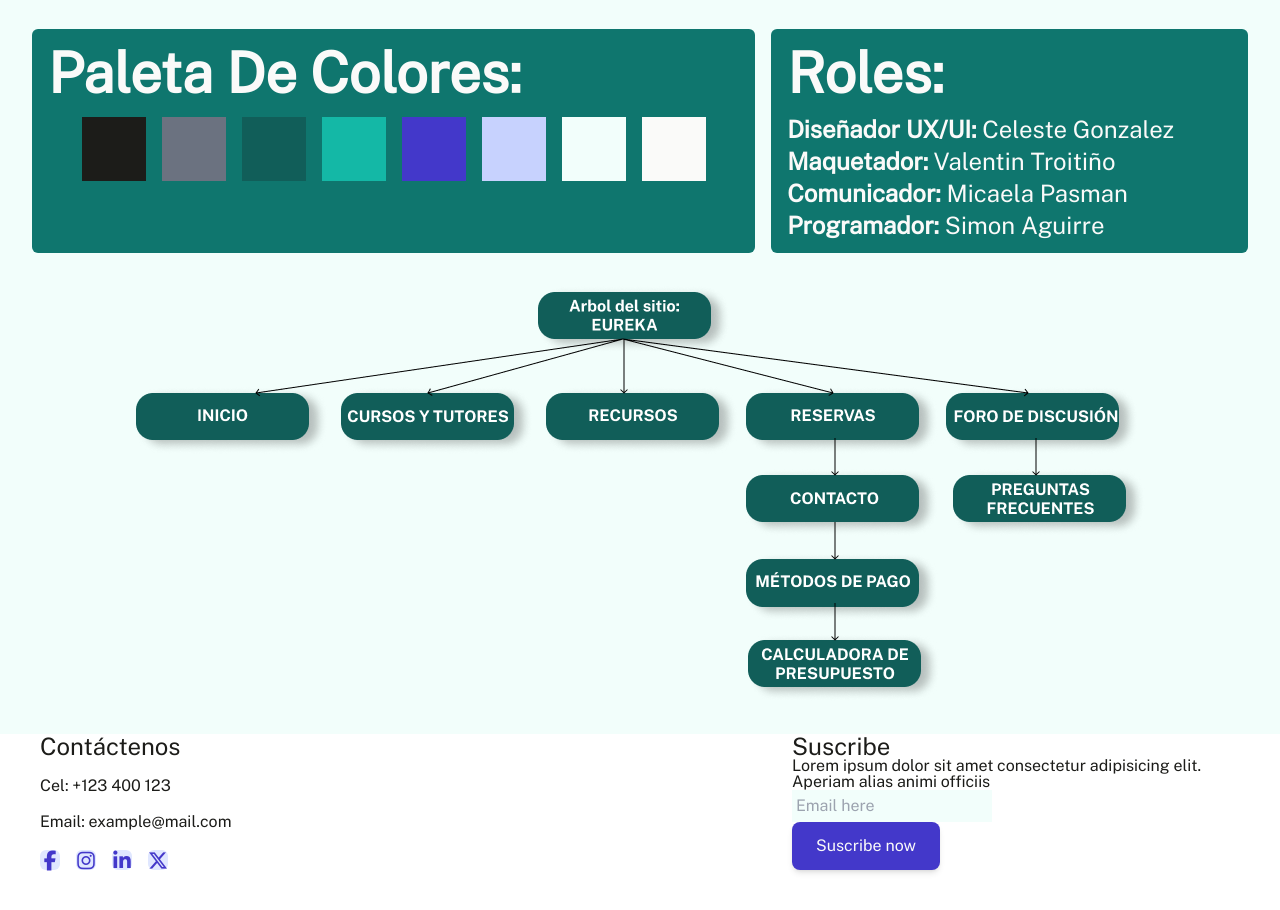
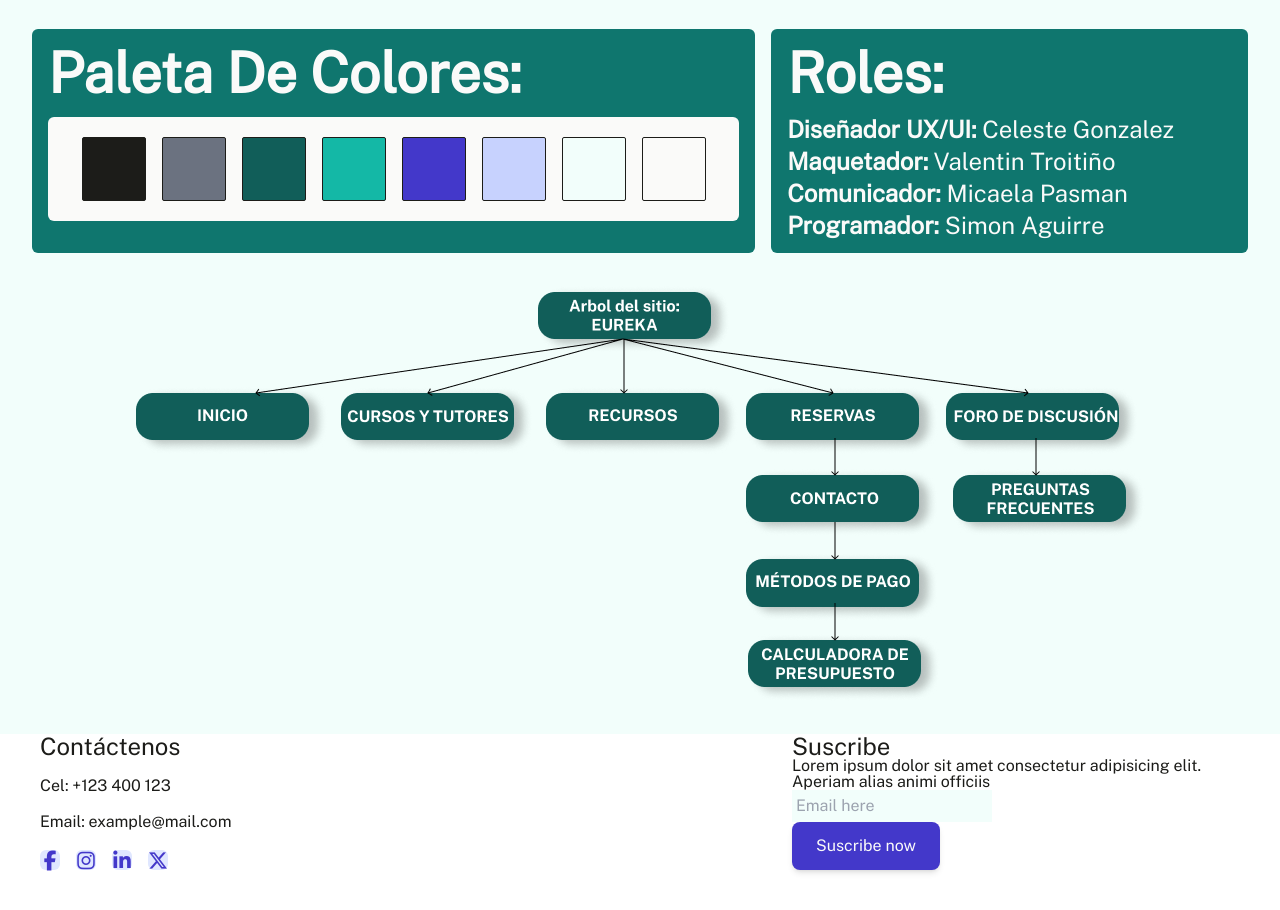
Before and after one commit to vtroitino-uade/Eureka, a website: page avances.html in a window 1280 px wide. Shown: the part 923-1833 px from the top of the page. Drawn offline with nearby package versions, Linux system fonts and the light colour scheme; a web font is replaced by a local one.

Commit message:
Actualizo como se ve la paleta de colores

```diff
--- a/avances.html
+++ b/avances.html
@@ -61,37 +61,37 @@
         <!-- Paleta de Colores -->
         <div class="bg-teal-700 rounded-md p-4 text-white col-span-3">
           <h2 class="text-white">Paleta De Colores:</h2>
-          <div class="flex flex-wrap justify-center mt-4 gap-4">
+          <div class="flex flex-wrap justify-center items-center mt-4 gap-4 rounded-md bg-white p-5">
             <div class="flex flex-col items-center">
-              <div class="size-16 bg-black"></div>
+              <div class="size-16 bg-black border border-black rounded-sm"></div>
               <!-- <p class="text-white">#111E59</p> -->
             </div>
             <div class="flex flex-col items-center">
-              <div class="size-16 bg-gray-500"></div>
+              <div class="size-16 bg-gray-500 border border-black rounded-sm"></div>
               <!-- <p class="text-white">#6B7280</p> -->
             </div>
             <div class="flex flex-col items-center">
-              <div class="size-16 bg-teal-800"></div>
+              <div class="size-16 bg-teal-800 border border-black rounded-sm"></div>
               <!-- <p class="text-white">#115E59</p> -->
             </div>
             <div class="flex flex-col items-center">
-              <div class="size-16 bg-teal-500"></div>
+              <div class="size-16 bg-teal-500 border border-black rounded-sm"></div>
               <!-- <p class="text-white">#32A7B6</p> -->
             </div>
             <div class="flex flex-col items-center">
-              <div class="size-16 bg-indigo-700"></div>
+              <div class="size-16 bg-indigo-700 border border-black rounded-sm"></div>
               <!-- <p class="text-white">#4338CA</p> -->
             </div>
             <div class="flex flex-col items-center">
-              <div class="size-16 bg-indigo-200"></div>
+              <div class="size-16 bg-indigo-200 border border-black rounded-sm"></div>
               <!-- <p class="text-white">#C7D2FE</p> -->
             </div>
             <div class="flex flex-col items-center">
-              <div class="size-16 bg-[#F2FEFB]"></div>
+              <div class="size-16 bg-[#F2FEFB] border border-black rounded-sm"></div>
               <!-- <p class="text-white">#F2FEFB</p> -->
             </div>
             <div class="flex flex-col items-center">
-              <div class="size-16 bg-white"></div>
+              <div class="size-16 bg-white border border-black rounded-sm"></div>
               <!-- <p class="text-white">#FAFAF9</p> -->
             </div>
           </div>
```
Also changed, not shown: src/output.css.
